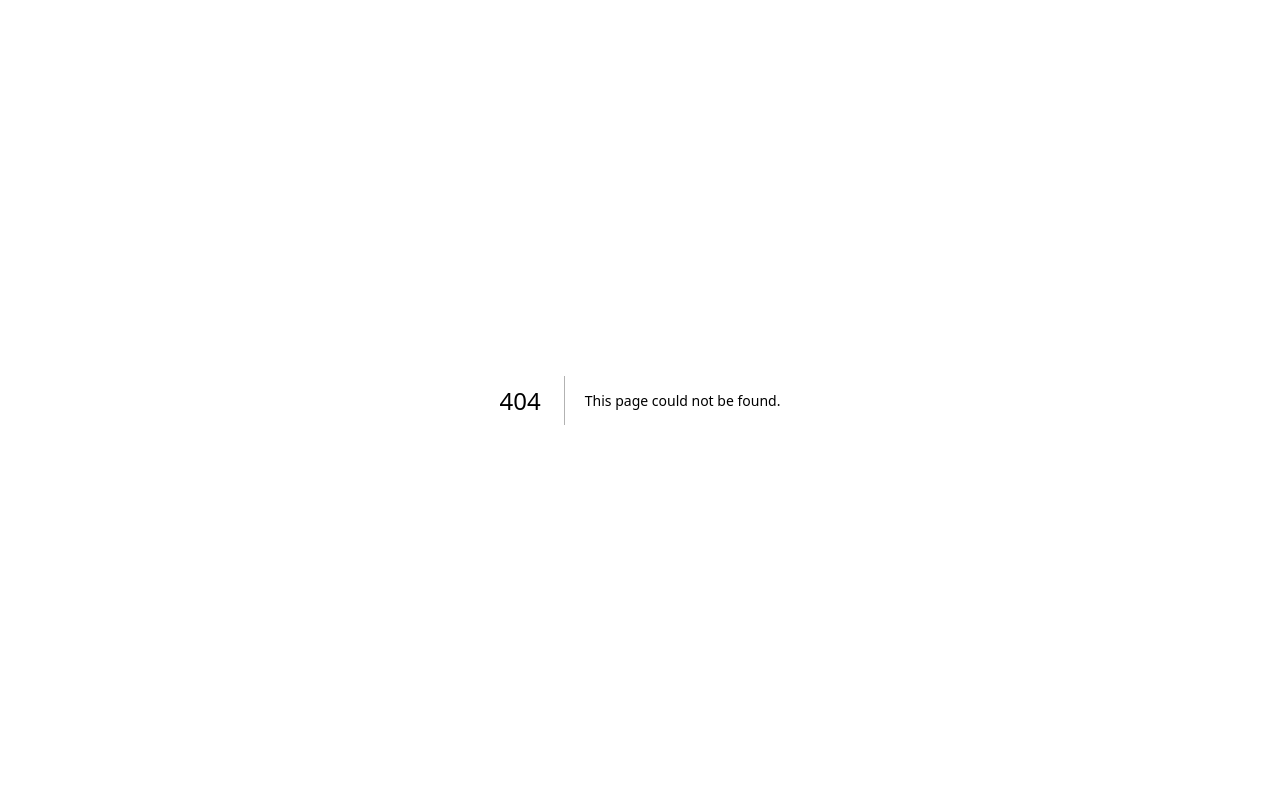
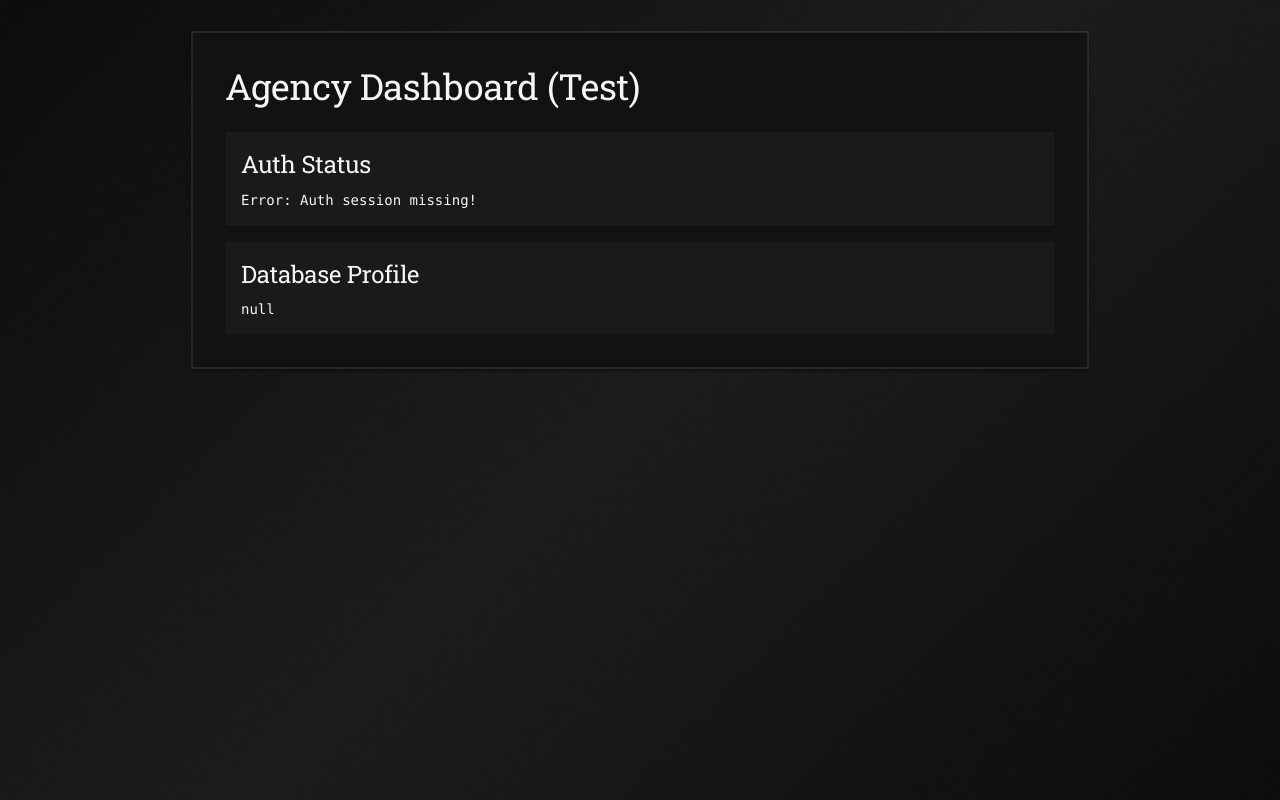
Before and after one commit to JoePa99/TVAsocial, a Next.js app: page /agency-test in a window 1280 px wide. Before the commit this address had no page. Built offline with nearby package versions, Linux system fonts and the light colour scheme; no server answers; a web font is replaced by a local one.

Commit message:
Add agency-test page to diagnose redirect issue
Created /agency-test page that bypasses requireRole and just shows auth status.
This will help identify if the issue is with middleware redirects or with the agency page itself.

```diff
--- /dev/null
+++ b/app/agency-test/page.tsx
@@ -0,0 +1,57 @@
+import { createClient } from '@/lib/supabase/server';
+
+export default async function AgencyTestPage() {
+  const supabase = await createClient();
+
+  const { data: { user }, error: authError } = await supabase.auth.getUser();
+
+  const { data: dbUser, error: dbError } = user ? await supabase
+    .from('users')
+    .select('*')
+    .eq('id', user.id)
+    .single() : { data: null, error: null };
+
+  return (
+    <div className="min-h-screen bg-gradient-editorial bg-noise p-8">
+      <div className="max-w-4xl mx-auto">
+        <div className="card-editorial p-8 space-y-6">
+          <h1 className="font-headline text-heading-xl text-foreground">
+            Agency Dashboard (Test)
+          </h1>
+
+          <div className="space-y-4">
+            <div className="p-4 bg-background-subtle rounded">
+              <h2 className="font-headline text-heading-md text-foreground mb-2">Auth Status</h2>
+              <pre className="font-mono text-sm text-foreground whitespace-pre-wrap">
+                {authError ? `Error: ${authError.message}` : `✅ Authenticated as ${user?.email}`}
+              </pre>
+            </div>
+
+            <div className="p-4 bg-background-subtle rounded">
+              <h2 className="font-headline text-heading-md text-foreground mb-2">Database Profile</h2>
+              <pre className="font-mono text-sm text-foreground whitespace-pre-wrap">
+                {dbError ? `Error: ${dbError.message}` : JSON.stringify(dbUser, null, 2)}
+              </pre>
+            </div>
+
+            {dbUser && dbUser.role === 'agency' && (
+              <div className="p-4 bg-purple/10 border border-purple/20 rounded">
+                <p className="font-ui text-ui-md text-purple">
+                  ✅ You have agency role! This page loaded successfully!
+                </p>
+              </div>
+            )}
+
+            {dbUser && dbUser.role !== 'agency' && (
+              <div className="p-4 bg-orange/10 border border-orange/20 rounded">
+                <p className="font-ui text-ui-md text-orange">
+                  ❌ Your role is "{dbUser.role}", not "agency"
+                </p>
+              </div>
+            )}
+          </div>
+        </div>
+      </div>
+    </div>
+  );
+}
--- a/middleware.ts
+++ b/middleware.ts
@@ -65,8 +65,8 @@ export async function middleware(request: NextRequest) {
     pathname.startsWith('/auth/login') ||
     pathname.startsWith('/auth/signup');
 
-  // Allow debug and admin pages through without redirect
-  if (pathname.startsWith('/debug') || pathname.startsWith('/admin')) {
+  // Allow debug, admin, and test pages through without redirect
+  if (pathname.startsWith('/debug') || pathname.startsWith('/admin') || pathname.startsWith('/agency-test')) {
     return response;
   }
 
```
